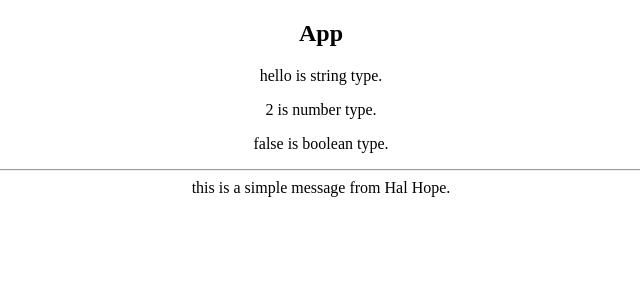
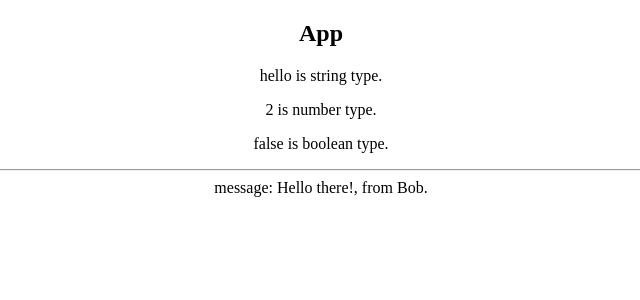
Before and after one commit to robert-laws/learning-oct-2020-react-with-typescript, a React (Create React App) app: page / in a window 1280 px wide. Shown: the top 300 px of the page, without its empty margins (319-959 px from the left). Built offline with nearby package versions, Linux system fonts and the light colour scheme.

Commit message:
finish basic examples

```diff
--- a/src/App.tsx
+++ b/src/App.tsx
@@ -32,7 +32,7 @@ function App() {
       <p>{numVal} is {typeof numVal} type.</p>
       <p>{boolVal.toString()} is {typeof boolVal} type.</p>
       <hr/>
-      <Message message='this is a simple message' person='Hal Hope' />
+      <Message  />
     </div>
   );
 }
--- /dev/null
+++ b/src/Hoc.tsx
@@ -0,0 +1,23 @@
+import React, {Component} from 'react';
+
+const initialState = {
+  name: 'Bob',
+  message: 'Hello there!'
+}
+
+type State = Readonly<typeof initialState>;
+
+const messageHoc = (WrappedComponent: any) => {
+  class HOC extends Component<{}, State> {
+    readonly state: State = initialState;
+
+    render() {
+      return (
+        <WrappedComponent name={this.state.name} message={this.state.message} />
+      )
+    }
+  }
+  return HOC
+}
+
+export default messageHoc;
--- a/src/Message.tsx
+++ b/src/Message.tsx
@@ -1,4 +1,5 @@
 import React, { useState } from 'react'
+import messageHoc from './Hoc'
 
 interface User {
   id: number,
@@ -10,14 +11,17 @@ interface MessageContent {
   message: string
 }
 
-const Message = (props: MessageContent) => {
-  const [user, setUser] = useState<User>({ id: 3, name: 'Hal'});
+const example = (props: any) => {
+  // const val: number = 0;
+  // const [user, setUser] = useState<User>({ id: 3, name: 'Hal'});
 
   return (
     <div>
-      {props.message} from {props.person}.
+      message: {props.message}, from {props.name}.
     </div>
   )
 }
 
+const Message = messageHoc(example)
+
 export default Message
```
